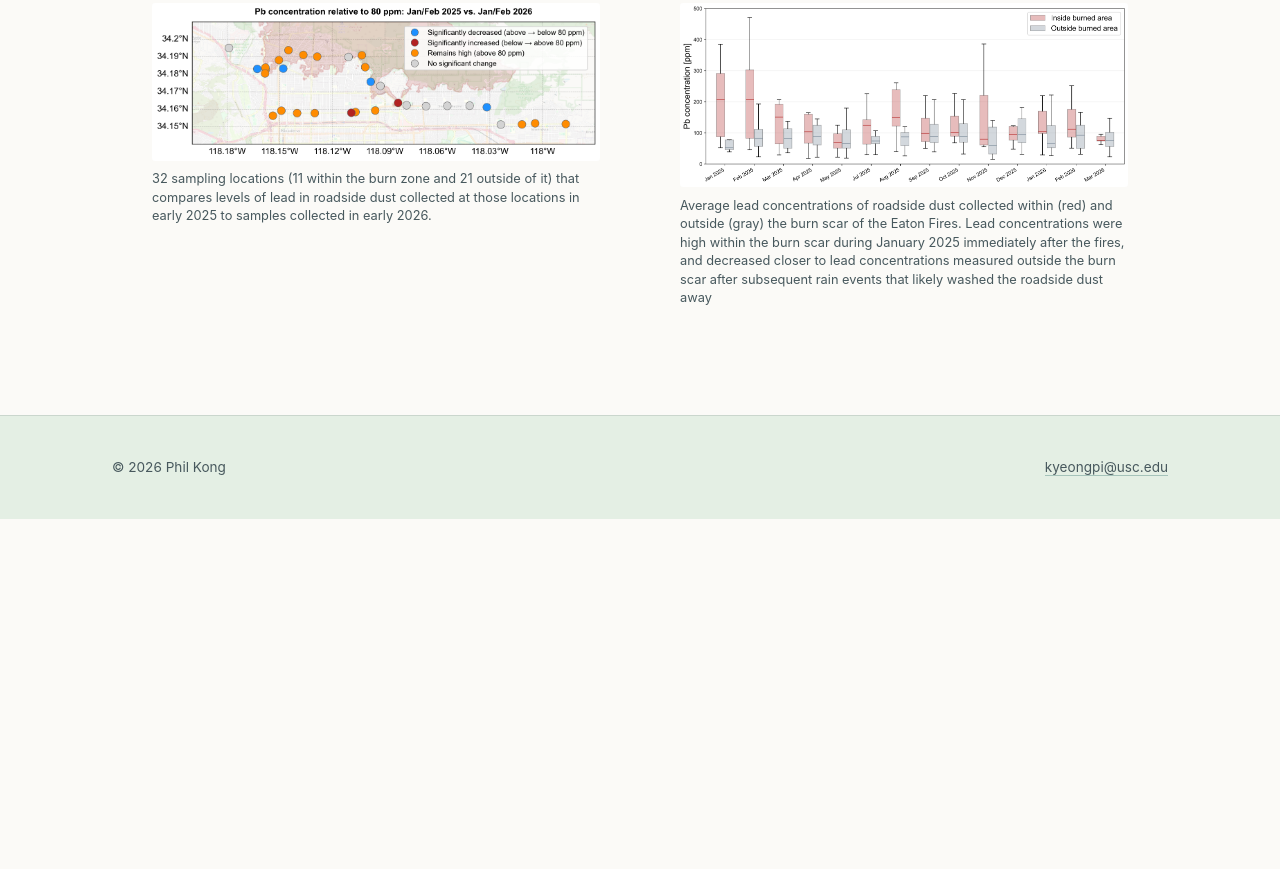
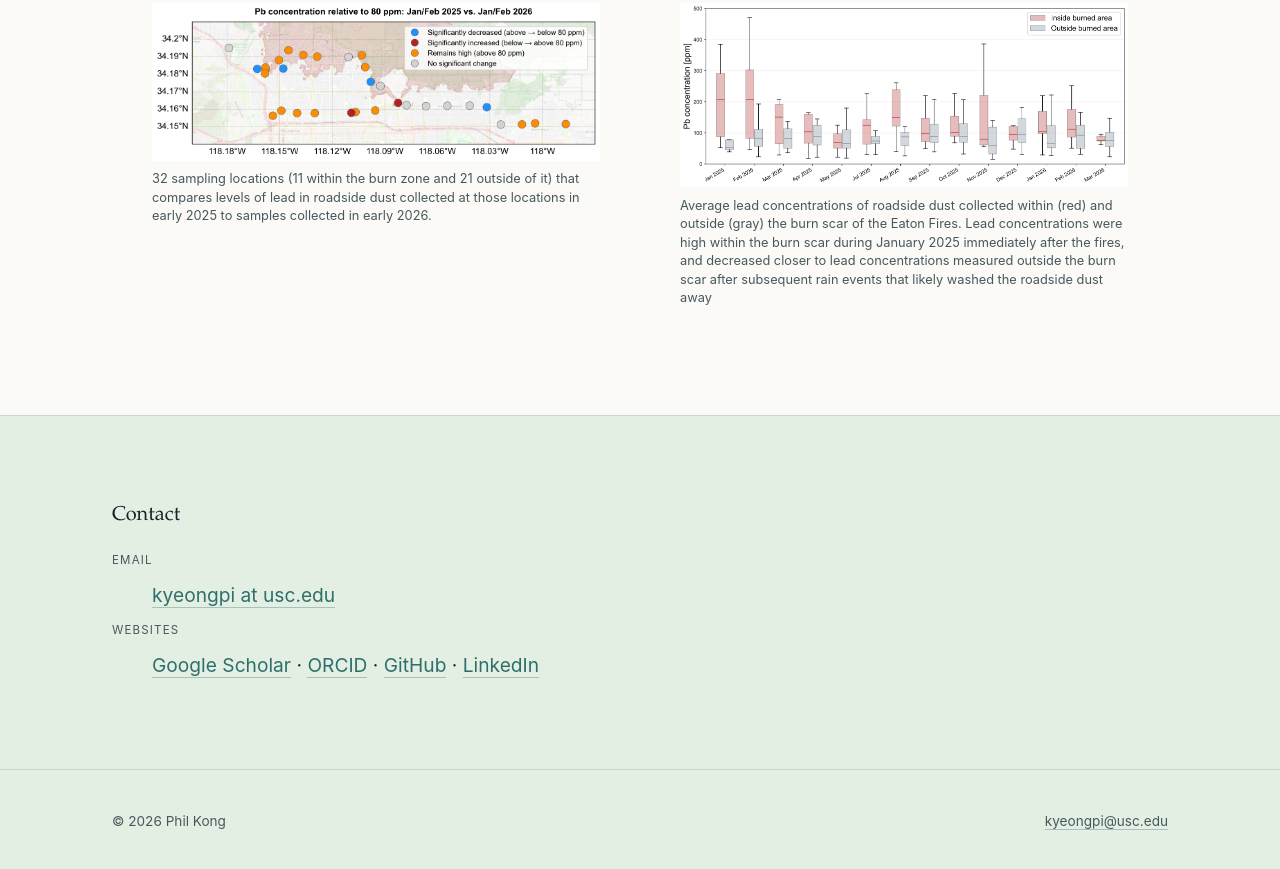
Before and after one commit to philkongo/philkongo.github.io, a plain HTML site: page research.html in a window 1280 px wide. Shown: the part 3127-3996 px from the top of the page. Before the commit the page ends 3646 px from the top, so only its background shows below. Drawn offline with Linux system fonts and the light colour scheme.

Commit message:
Update index and research pages

```diff
--- a/research.html
+++ b/research.html
@@ -176,7 +176,23 @@
   </section>
 
 </main> -->
-
+ <!-- ============ CONTACT ============ -->
+  <section id="contact" class="section-tint">
+    <div class="wrap">
+      <h3>Contact</h3>
+      <dl class="contact-list">
+        <dt>Email</dt>
+        <dd><a href="mailto:kyeongpi@usc.edu">kyeongpi at usc.edu</a></dd>
+        <dt>Websites</dt>
+        <dd>
+          <a href="https://scholar.google.com/citations?user=1ndz8eYAAAAJ&hl=en">Google Scholar</a> &middot;
+          <a href="https://orcid.org/0000-0001-8914-3611">ORCID</a> &middot;
+          <a href="https://github.com/philkongo">GitHub</a> &middot;
+          <a href="https://www.linkedin.com/in/kpkong/">LinkedIn</a>
+        </dd>
+      </dl>
+    </div>
+  </section>
 <footer class="site-footer">
   <div class="wrap">
     <span>&copy; <span id="year">2026</span> Phil Kong</span>
```
